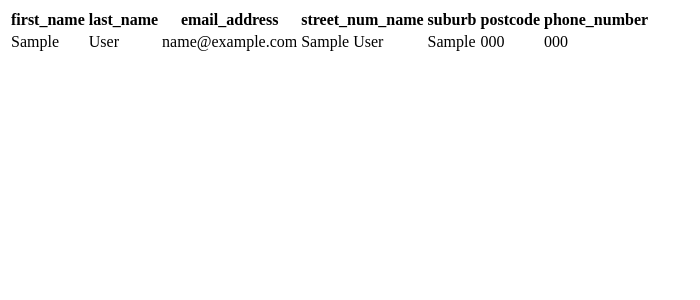
After one commit to JimmehG/WildDexProject, a Django app: page /table/ in a window 1280 px wide. The commit adds this page. Shown: the top 300 px of the page, without its empty margins (0-700 px from the left). Run offline with Django 3.2, Linux system fonts and the light colour scheme; tables that the repository leaves empty hold one stand-in row (values such as "Sample post").

Commit message:
updated lots and added new files add person now add user, and can now add a user to the database, database added to .gitignore so we don't copy over a big database every time we upload our code. form_snippet.html created so we can easily make forms on any template example is in the userform.html file. table.html file and a page to view all the data in the user table of the database added. urls changed a bit. the userform now inherits ModelForm, works much better for forms in models.

```diff
--- a/WildDex/models.py
+++ b/WildDex/models.py
@@ -1,5 +1,5 @@
 from django.db import models
-from phonenumber_field.modelfields import PhoneNumberField
+from localflavor.au.models import AUPhoneNumberField, AUPostCodeField
 
 
 # from address.models import AddressField CHANGE ADDRESS TO LOCALFLAVOR AND CHARFIELDS
@@ -28,20 +28,28 @@ class Animal(models.Model):
 class Caller(models.Model):
     first_name = models.CharField(max_length=64)
     last_name = models.CharField(max_length=64)
-    phone_number = PhoneNumberField()
+    phone_number = AUPhoneNumberField()
     # address = AddressField()
 
 
 class Branch(models.Model):
     # address = AddressField()
-    phone_number = PhoneNumberField()
+    phone_number = AUPhoneNumberField()
 
 
 class User(models.Model):
     first_name = models.CharField(max_length=64)
     last_name = models.CharField(max_length=64)
     email_address = models.EmailField()
-    phone_number = PhoneNumberField()
+    phone_number = AUPhoneNumberField()
+    street_num_name = models.CharField(max_length=256)
+    suburb = models.CharField(max_length=64)
+    postcode = AUPostCodeField()
+
+    """def __str__(self):
+        return "{0} {1} {2} {3} {4} {5} {6} {7}".format(
+            self, self.first_name, self.last_name, self.email_address,
+            self.phone_number, self.street_num_name, self.suburb, self.postcode) """
 
 
 class OfficeVolunteer(User):
--- a/WildDex/urls.py
+++ b/WildDex/urls.py
@@ -3,7 +3,9 @@ from django.conf.urls import url
 from . import views
 
 urlpatterns = [
-    url(r'^$', views.index, name='index'),
-    url(r'^about/$', views.about, name='about'),
-    url(r'^add_person/$', views.add_person, name='add_person'),
+    url(r'^$', views.index, name='index'),  # www.sydneywilddex.com.au/
+    url(r'^about/$', views.about, name='about'),  # www.sydneywilddex.com.au/about
+    url(r'^add_user/$', views.add_user, name='add_user'),  # www.sydneywilddex.com.au/add_user
+    url(r'^submitted/$', views.submitted, name='submitted'),  # etc.
+    url(r'^table/$', views.table, name='table'),
 ]
--- a/WildDex/views.py
+++ b/WildDex/views.py
@@ -1,38 +1,43 @@
 from django.shortcuts import render
-from django.http import HttpResponse, HttpResponseRedirect
-from .forms import PersonForm
-
+from django.http import HttpResponseRedirect
+from .forms import UserForm
+from .models import User
 
 # Create your views here.
 
 
-# def index(request):
-#    return HttpResponse("Hello world!")
-
 def index(request):
-    #return HttpResponse("about")
-    return render(request, 'home.html', {})
+    return render(request, 'index.html')
 
 
-def add_person(request):
+def add_user(request):
     # if this is a POST request we need to process the form data
     if request.method == 'POST':
-     # create a form instance and populate it with data from the request:
-        form = PersonForm(request.POST)
+        # create a form instance and populate it with data from the request:
+        form = UserForm(request.POST)
         # check whether it's valid:
         if form.is_valid():
             # process the data in form.cleaned_data as required
-            # ...
+            form.save()
+
             # redirect to a new URL:
-            return HttpResponseRedirect('/wilddex/')
-
+            return HttpResponseRedirect('/submitted/')
 
     # if a GET (or any other method) we'll create a blank form
     else:
-        form = PersonForm()
+        form = UserForm()
 
-    return render(request, 'personform.html', {'form': form})
+    return render(request, 'userform.html', {'comment_form': form})
+
+
+def table(request):
+    query = User.objects.all()
+    return render(request, 'table.html', {'query': query})
+
+
+def submitted(request):
+    return render(request, 'submitted.html')
+
 
 def about(request):
-    #return HttpResponse("about")
-    return render(request, 'about.html', {})
+    return render(request, 'about.html')
--- a/WildDexProject/settings.py
+++ b/WildDexProject/settings.py
@@ -14,7 +14,6 @@ import os
 
 # Build paths inside the project like this: os.path.join(BASE_DIR, ...)
 BASE_DIR = os.path.dirname(os.path.dirname(os.path.abspath(__file__)))
-
 
 # Quick-start development settings - unsuitable for production
 # See https://docs.djangoproject.com/en/1.9/howto/deployment/checklist/
--- /dev/null
+++ b/templates/table.html
@@ -0,0 +1,31 @@
+<!DOCTYPE html>
+<html lang="en">
+<head>
+    <meta charset="UTF-8">
+    <title>Title</title>
+</head>
+<body>
+<table>
+    <tr>
+        <th>first_name</th>
+        <th>last_name</th>
+        <th>email_address</th>
+        <th>street_num_name</th>
+        <th>suburb</th>
+        <th>postcode</th>
+        <th>phone_number</th>
+    </tr>
+    {% for item in query %}
+        <tr>
+            <td>{{ item.first_name }}</td>
+            <td>{{ item.last_name }}</td>
+            <td>{{ item.email_address }}</td>
+            <td>{{ item.street_num_name }}</td>
+            <td>{{ item.suburb }}</td>
+            <td>{{ item.postcode }}</td>
+            <td>{{ item.phone_number }}</td>
+        </tr>
+    {% endfor %}
+</table>
+</body>
+</html>
--- a/templates/personform.html
+++ b/templates/userform.html
@@ -6,9 +6,11 @@
     <title>Person Form</title>
 </head>
 <body>
-<form action="/WildDex/" method="post">
+<form method="post">
+    <table style="width:50%">
     {% csrf_token %}
-    {{ form }}
+        {% include "form_snippet.html" with form=comment_form %}
+    </table>
     <input type="submit" value="Submit"/>
 </form>
 </body>
```
Also changed, not shown: WildDex/forms.py (+6 -7 lines), templates/form_snippet.html (added, +9 -0 lines), templates/index.html (added, +11 -0 lines), templates/submitted.html (added, +12 -0 lines), 1 other file.
